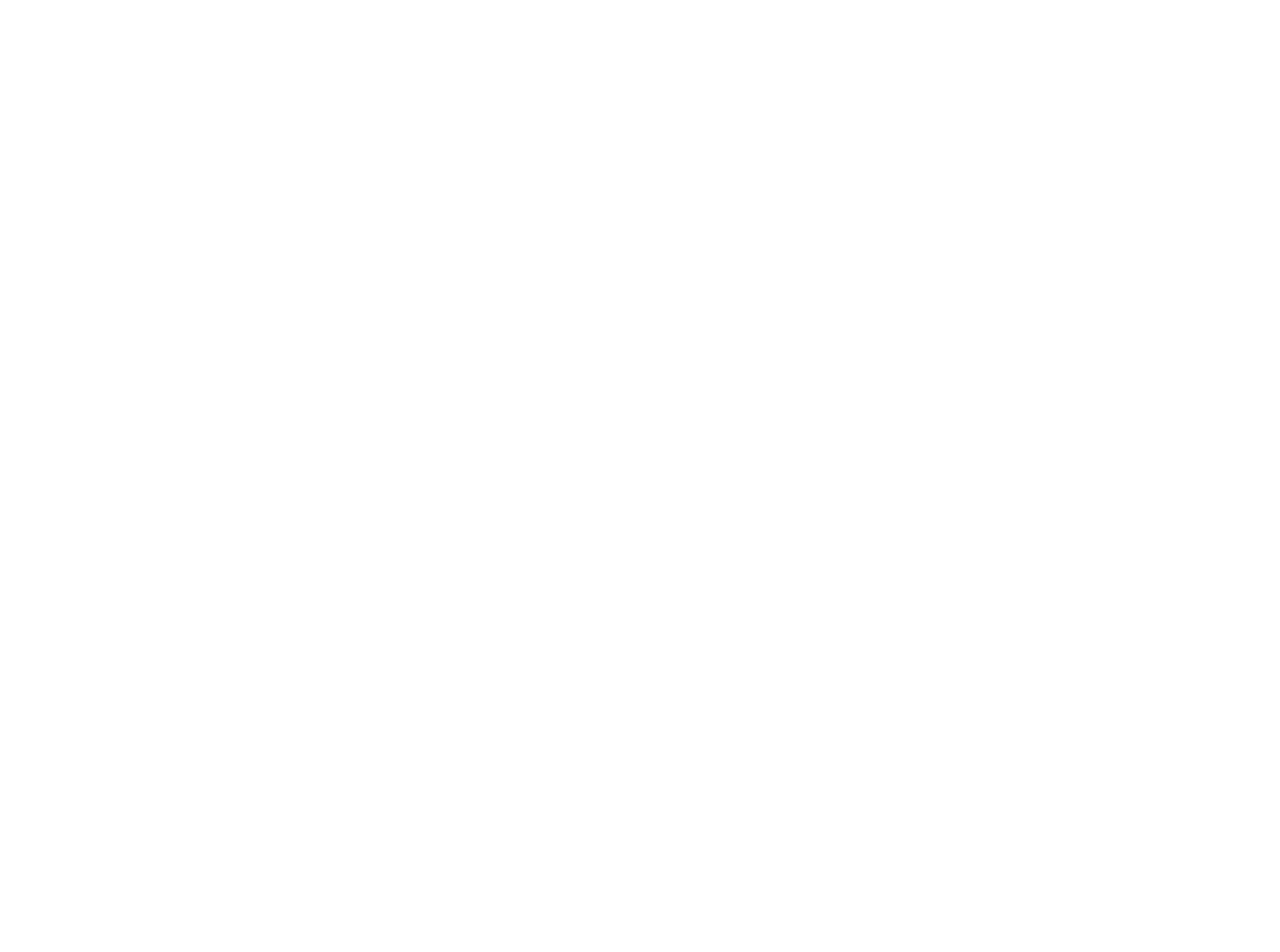
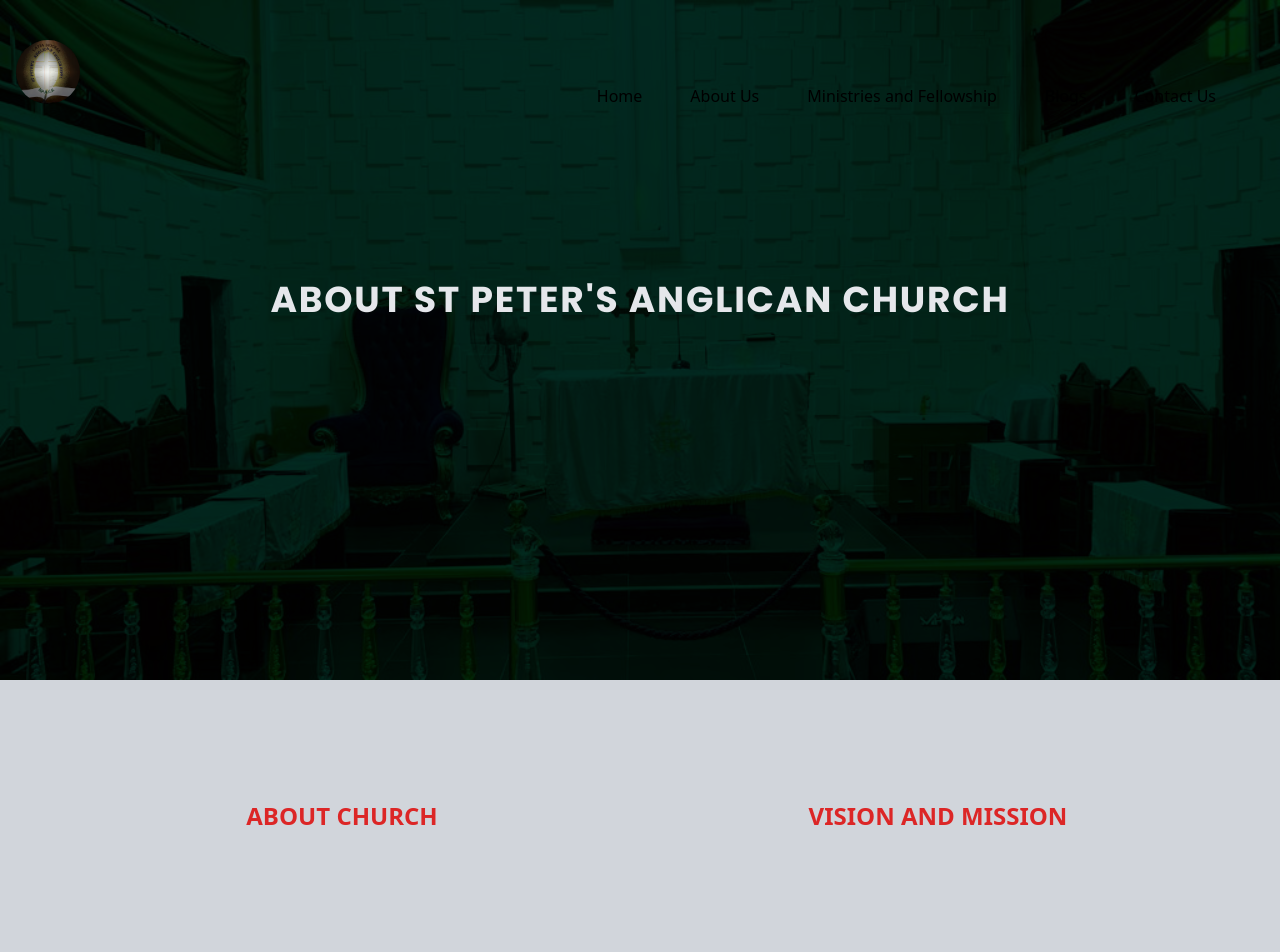
Before and after one commit to Emiraell/MY-Church-web, a React (Vite) app: page /about in a window 1280 px wide. Before the commit this address had no page. Shown: the top 952 px of the page. Before the commit the page ends 800 px from the top, so only its background shows below. Built offline with nearby package versions, Linux system fonts and the light colour scheme.

Commit message:
created an about page to conatin all child in the about church

```diff
--- a/src/App.jsx
+++ b/src/App.jsx
@@ -9,6 +9,7 @@
 import Churches from "./pages/Churches/Churches";
 import PastPriest from "./pages/pastPriest/PastPriest";
 import Main from "./pages/fellowships/Main";
+import MainAbout from "./pages/about/MainAbout";
 
 function App() {
   return (
@@ -16,6 +17,7 @@
       <Router>
         <Routes>
           <Route path="/" element={<Home />} />
+          <Route path="/about" element={<MainAbout />} />
           <Route path="/about_us" element={<AboutUs />} />
           <Route path="/contact" element={<ContactUs />} />
           <Route path="/prayer" element={<PrayerRequest />} />
--- a/src/components/HeadPageTem.jsx
+++ b/src/components/HeadPageTem.jsx
@@ -1,9 +1,16 @@
+import { useNavigate } from "react-router-dom";
 export default function HeadPageTem({ contents }) {
+  const navigate = useNavigate();
+
+  const goTo = (link) => navigate(`/${link}`);
   return (
     <div>
-      <div className="lg:grid lg:grid-cols-2 py-10  w-[90%] m-auto gap-10">
+      <div className="lg:grid lg:grid-cols-2 py-10  w-[90%] m-auto gap-10 text-center">
         {contents.map((content) => (
-          <div className=" text-textCol-secondarycol-span-1 gap-2">
+          <div
+            className=" text-textCol-secondarycol-span-1 gap-2"
+            onClick={() => goTo(content.link)}
+          >
             <div
               style={{ backgroundImage: `url(${content.image})` }}
               className={`mt-10 lg:mt-0 ${
--- a/src/components/Header/Carousel.jsx
+++ b/src/components/Header/Carousel.jsx
@@ -64,7 +64,7 @@
         <div
           className={`text-center bg-cover bg-center bg-blend-multiply bg-emerald-950 bg-no-repeat ${styles.imageOne} h-[75vh] md:h-[85vh]`}
         >
-          <p className="font-bold font-poppins text-2xl md:text-4xl pt-[35vh]  tracking-wider">
+          <p className="font-bold font-poppins text-2xl md:text-4xl pt-[35vh] text-gray-200 tracking-wider">
             {page}
           </p>
         </div>
--- /dev/null
+++ b/src/pages/about/MainAbout.jsx
@@ -0,0 +1,26 @@
+import { useNavigate } from "react-router-dom";
+import HeadPageTem from "../../components/HeadPageTem";
+import Header from "../../components/Header/Header";
+import { useState } from "react";
+
+export default function MainAbout() {
+  const navigate = useNavigate();
+  const [contents, setContents] = useState([
+    { image: "", title: "   ABOUT CHURCH", color: "emerald", link: "about_us" },
+    {
+      image: "",
+      title: "VISION AND MISSION",
+      color: "lime",
+      link: "vision_mission",
+    },
+    { image: "", title: "HISTORY", color: "green", link: "history" },
+    { image: "", title: "CHURCHES", color: "red", link: "churches" },
+    { image: "", title: "PAST PRIEST", color: "pink", link: "past_priest" },
+  ]);
+  return (
+    <div className="bg-gray-300">
+      <Header page={"ABOUT ST PETER'S ANGLICAN CHURCH"} />
+      <HeadPageTem contents={contents} />
+    </div>
+  );
+}
--- a/src/pages/fellowships/Main.jsx
+++ b/src/pages/fellowships/Main.jsx
@@ -6,15 +6,36 @@
 
 export default function Main() {
   const [contents, setContents] = useState([
-    { image: godly, title: "MEN FELLWOSHIP", color: "emerald" },
-    { image: godly, title: "WOMEN FELLOWSHIP", color: "lime" },
-    { image: godly, title: "YOUTH FELLOWSHIP", color: "green" },
-    { image: godly, title: "CHILDREN MINISTRY", color: "red" },
-    { image: godly, title: "GIRL'S GUILD", color: "pink" },
+    {
+      image: godly,
+      title: "MEN FELLWOSHIP",
+      color: "emerald",
+      link: "men_fellowship",
+    },
+    {
+      image: godly,
+      title: "WOMEN FELLOWSHIP",
+      color: "lime",
+      link: "women_fellowship",
+    },
+    {
+      image: godly,
+      title: "YOUTH FELLOWSHIP",
+      color: "green",
+      link: "youth_fellowship",
+    },
+    {
+      image: godly,
+      title: "CHILDREN MINISTRY",
+      color: "red",
+      link: "children_ministry",
+    },
+    { image: godly, title: "GIRL'S GUILD", color: "pink", link: "girls_guild" },
     {
       image: godly,
       title: "EFAC",
       color: "red",
+      link: "efac",
     },
   ]);
 
```
